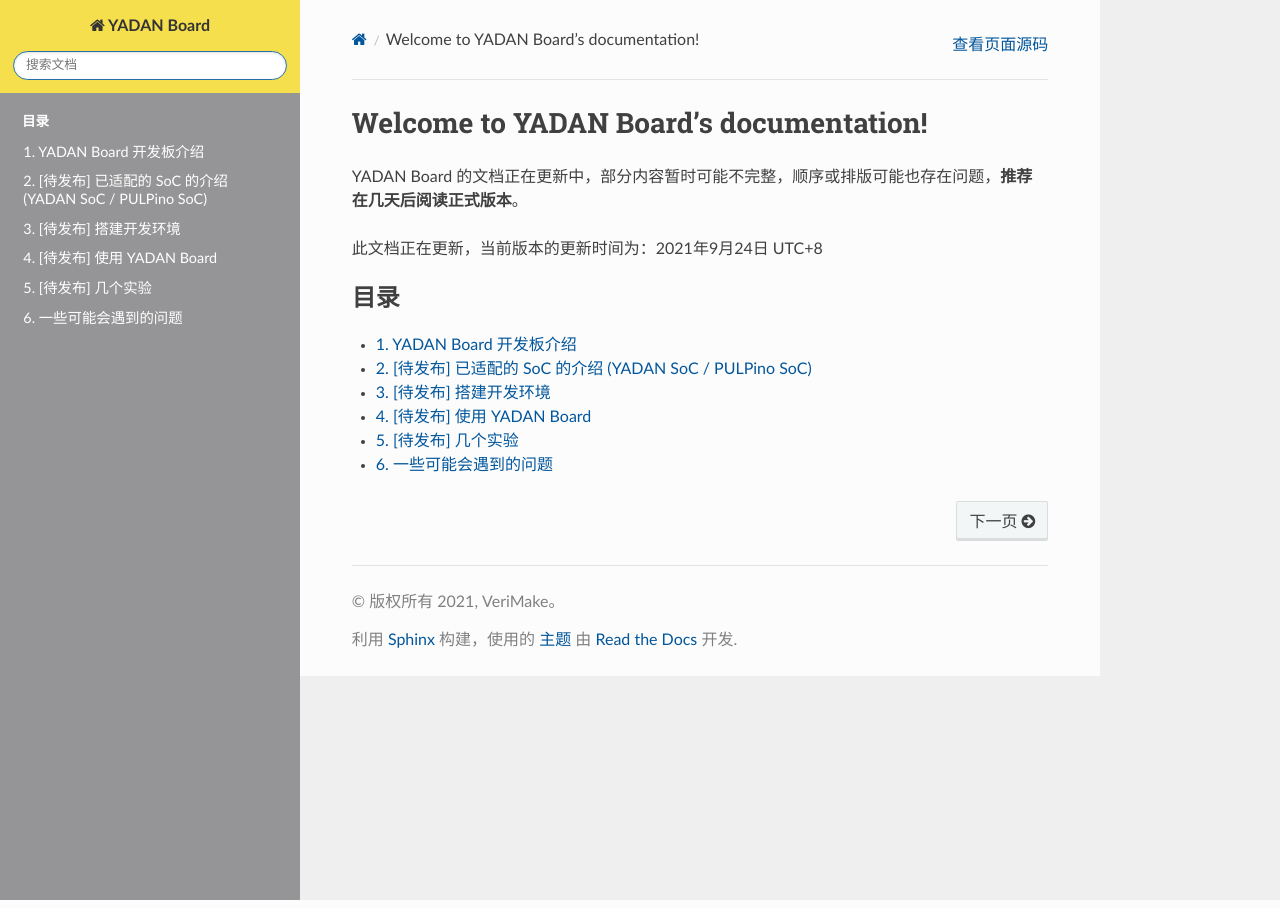
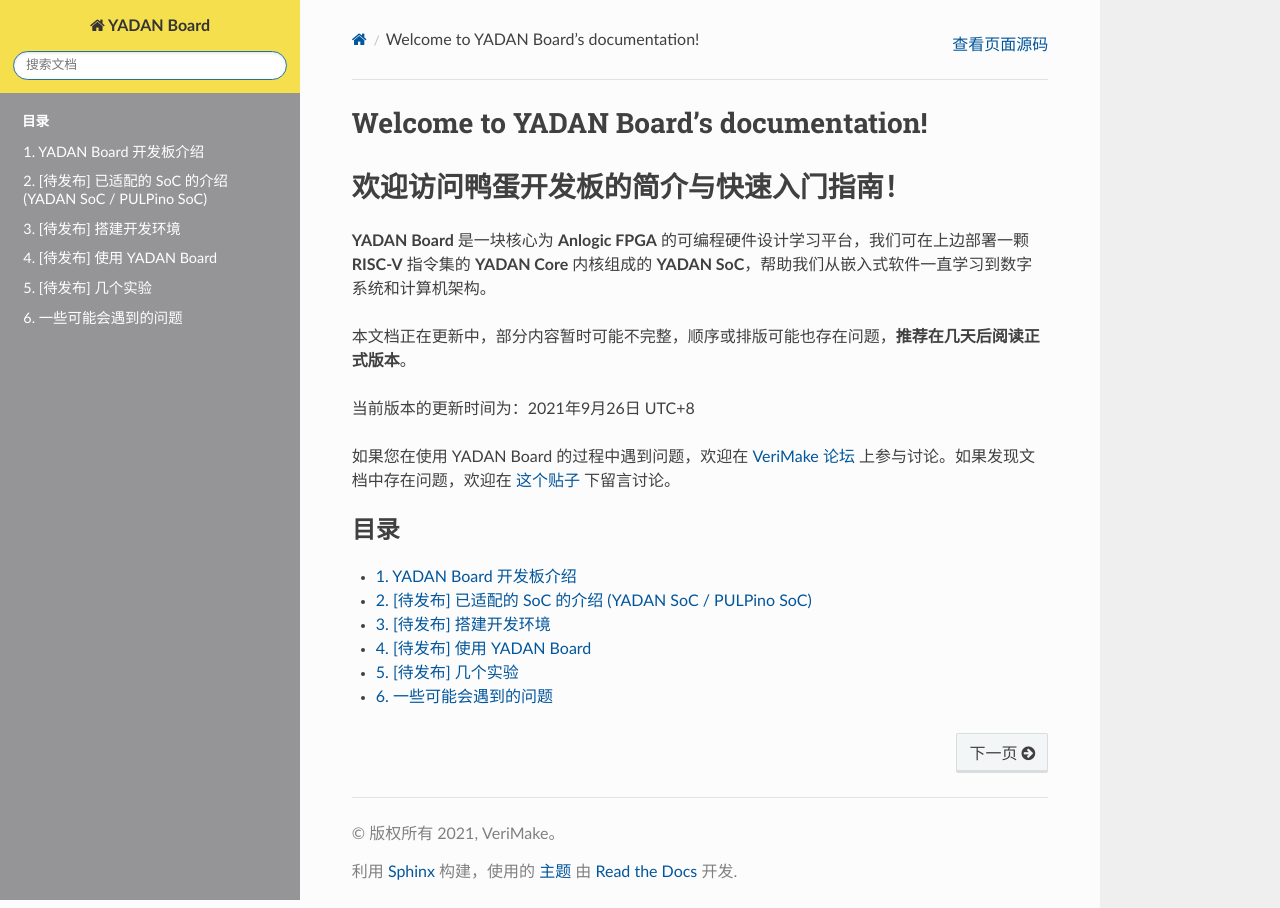
Before and after one commit to CSY-tvgo/YADAN-Docs, a Sphinx documentation site: the page built from docs/source/index.rst, in a window 1280 px wide. Built offline with Sphinx 7.4.7 and the Read the Docs theme 2.0.0, drawn with Linux system fonts in a browser that asks for light colours.

Commit message:
update index

```diff
--- a/docs/source/index.rst
+++ b/docs/source/index.rst
@@ -1,10 +1,17 @@
-=========================================
 Welcome to YADAN Board's documentation!
 =========================================
+欢迎访问鸭蛋开发板的简介与快速入门指南！
+=========================================
 
-YADAN Board 的文档正在更新中，部分内容暂时可能不完整，顺序或排版可能也存在问题，**推荐在几天后阅读正式版本**。
+**YADAN Board** 是一块核心为 **Anlogic FPGA** 的可编程硬件设计学习平台，我们可在上边部署一颗 **RISC-V** 指令集的 **YADAN Core** 内核组成的 **YADAN SoC**，帮助我们从嵌入式软件一直学习到数字系统和计算机架构。
 
-此文档正在更新，当前版本的更新时间为：2021年9月24日 UTC+8
+本文档正在更新中，部分内容暂时可能不完整，顺序或排版可能也存在问题，**推荐在几天后阅读正式版本**。
+
+当前版本的更新时间为：2021年9月26日 UTC+8
+
+如果您在使用 YADAN Board 的过程中遇到问题，欢迎在 `VeriMake 论坛 <https://www.verimake.com/>`_ 上参与讨论。如果发现文档中存在问题，欢迎在 `这个贴子 <https://verimake.com/topics/269/>`_ 下留言讨论。
+
+
 
 .. toctree::
    :numbered:
```
